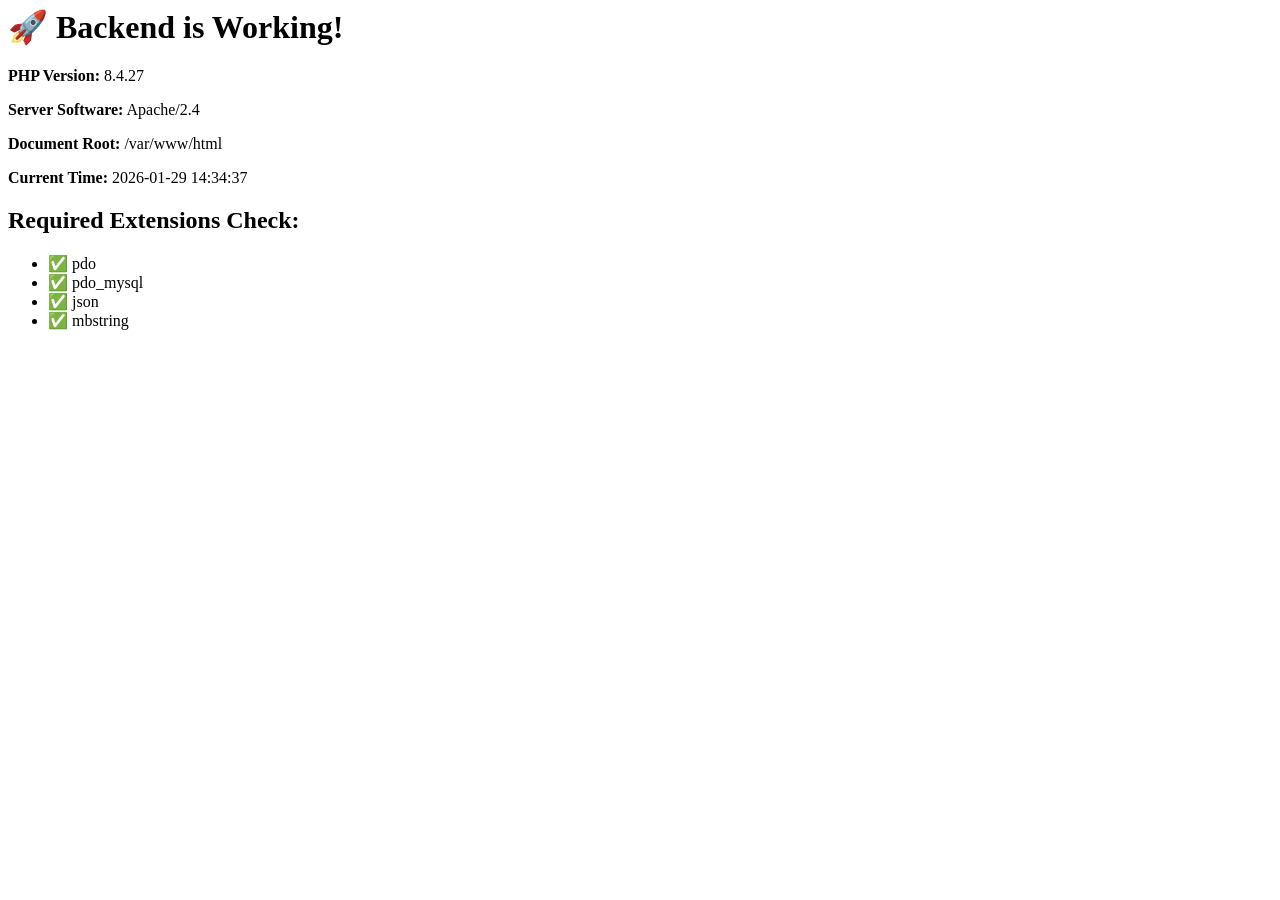
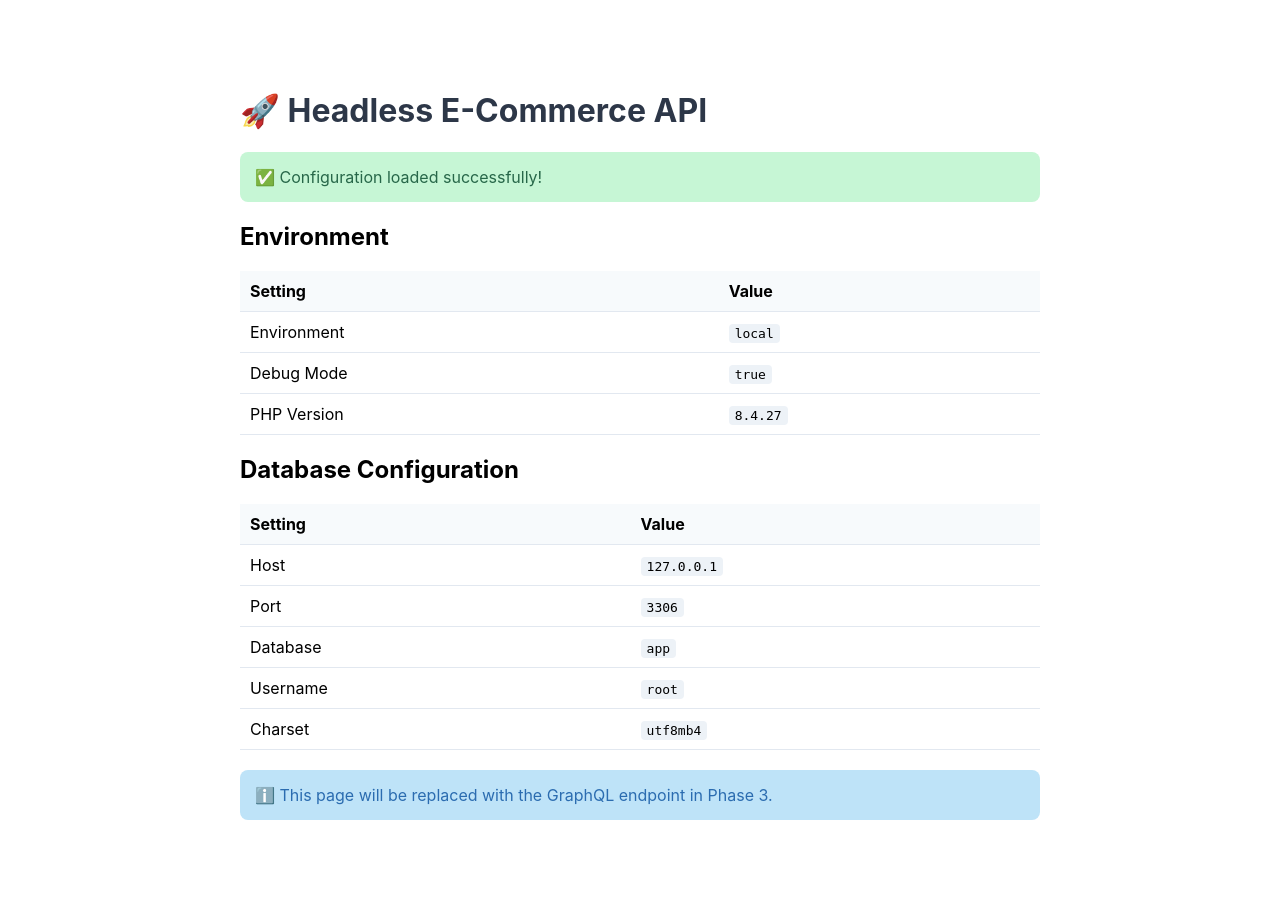
Before and after one commit to ertancurr1/headless-ecommerce-graphql, a PHP site: page / in a window 1280 px wide. Before the commit the page ends 330 px from the top, so only its background shows below. Run offline with PHP 8.4, Linux system fonts and the light colour scheme.

Commit message:
feat(backend): add environment and configuration system

```diff
--- /dev/null
+++ b/backend/config/app.php
@@ -0,0 +1,21 @@
+<?php
+
+declare(strict_types=1);
+
+/**
+ * Application Configuration
+ *
+ * General application settings.
+ */
+
+return [
+    'name'        => 'Headless E-Commerce API',
+    'environment' => env('APP_ENV', 'production'),
+    'debug'       => env('APP_DEBUG', false),
+    'url'         => env('APP_URL', 'http://localhost'),
+
+    'graphql' => [
+        'debug'    => env('GRAPHQL_DEBUG', false),
+        'endpoint' => '/graphql',
+    ],
+];
--- /dev/null
+++ b/backend/config/bootstrap.php
@@ -0,0 +1,86 @@
+<?php
+
+declare(strict_types=1);
+
+/**
+ * Application Bootstrap
+ *
+ * Loads environment variables and initializes configuration.
+ * This file should be included at the entry point of the application.
+ */
+
+// Prevent direct access
+if (!defined('APP_ROOT')) {
+    define('APP_ROOT', dirname(__DIR__));
+}
+
+/**
+ * Load environment variables from .env file
+ */
+function loadEnv(string $path): void
+{
+    if (!file_exists($path)) {
+        throw new RuntimeException(
+            ".env file not found at: {$path}\n" .
+            "Please copy .env.example to .env and configure your settings."
+        );
+    }
+
+    $lines = file($path, FILE_IGNORE_NEW_LINES | FILE_SKIP_EMPTY_LINES);
+
+    foreach ($lines as $line) {
+        // Skip comments
+        if (str_starts_with(trim($line), '#')) {
+            continue;
+        }
+
+        // Parse KEY=value pairs
+        if (str_contains($line, '=')) {
+            [$key, $value] = explode('=', $line, 2);
+            $key = trim($key);
+            $value = trim($value);
+
+            // Remove quotes if present
+            $value = trim($value, '"\'');
+
+            // Set environment variable if not already set
+            if (!isset($_ENV[$key])) {
+                $_ENV[$key] = $value;
+                putenv("{$key}={$value}");
+            }
+        }
+    }
+}
+
+/**
+ * Get environment variable with optional default
+ */
+function env(string $key, mixed $default = null): mixed
+{
+    $value = $_ENV[$key] ?? getenv($key) ?: $default;
+
+    // Convert string booleans
+    if (is_string($value)) {
+        $lowered = strtolower($value);
+        if ($lowered === 'true') return true;
+        if ($lowered === 'false') return false;
+        if ($lowered === 'null') return null;
+    }
+
+    return $value;
+}
+
+// Load environment variables
+loadEnv(APP_ROOT . '/.env');
+
+// Set error reporting based on environment
+if (env('APP_DEBUG', false)) {
+    error_reporting(E_ALL);
+    ini_set('display_errors', '1');
+} else {
+    error_reporting(0);
+    ini_set('display_errors', '0');
+}
+
+// Set default timezone
+date_default_timezone_set('UTC');
--- /dev/null
+++ b/backend/config/database.php
@@ -0,0 +1,25 @@
+<?php
+
+declare(strict_types=1);
+
+/**
+ * Database Configuration
+ *
+ * Returns database connection settings from environment variables.
+ */
+
+return [
+    'host'     => env('DB_HOST', 'localhost'),
+    'port'     => (int) env('DB_PORT', 3306),
+    'database' => env('DB_DATABASE', 'headless_ecommerce'),
+    'username' => env('DB_USERNAME', 'root'),
+    'password' => env('DB_PASSWORD', ''),
+    'charset'  => env('DB_CHARSET', 'utf8mb4'),
+
+    // PDO options for robust connections
+    'options'  => [
+        PDO::ATTR_ERRMODE            => PDO::ERRMODE_EXCEPTION,
+        PDO::ATTR_DEFAULT_FETCH_MODE => PDO::FETCH_ASSOC,
+        PDO::ATTR_EMULATE_PREPARES   => false,
+    ],
+];
--- a/backend/index.php
+++ b/backend/index.php
@@ -3,27 +3,97 @@
 declare(strict_types=1);
 
 /**
- * Backend Entry Point - Test File
- * This file verifies that Apache and PHP are working correctly.
- * Will be replaced with the actual GraphQL endpoint later.
+ * Application Entry Point
+ *
+ * This is the main entry point for the backend API.
+ * All requests are routed through this file.
  */
 
-// Display PHP configuration for verification
-echo "<h1>🚀 Backend is Working!</h1>";
-echo "<p><strong>PHP Version:</strong> " . PHP_VERSION . "</p>";
-echo "<p><strong>Server Software:</strong> " . $_SERVER['SERVER_SOFTWARE'] . "</p>";
-echo "<p><strong>Document Root:</strong> " . $_SERVER['DOCUMENT_ROOT'] . "</p>";
-echo "<p><strong>Current Time:</strong> " . date('Y-m-d H:i:s') . "</p>";
+// Load bootstrap (environment, config, autoloader)
+require_once __DIR__ . '/config/bootstrap.php';
+require_once __DIR__ . '/vendor/autoload.php';
 
-// Verify required PHP extensions for our project
-echo "<h2>Required Extensions Check:</h2>";
-echo "<ul>";
+// Load configurations
+$appConfig = require __DIR__ . '/config/app.php';
+$dbConfig = require __DIR__ . '/config/database.php';
 
-$requiredExtensions = ['pdo', 'pdo_mysql', 'json', 'mbstring'];
+// For now, display configuration status (will be replaced with GraphQL endpoint)
+?>
+<!DOCTYPE html>
+<html lang="en">
+<head>
+    <meta charset="UTF-8">
+    <meta name="viewport" content="width=device-width, initial-scale=1.0">
+    <title><?= htmlspecialchars($appConfig['name']) ?></title>
+    <style>
+        body { font-family: -apple-system, BlinkMacSystemFont, "Segoe UI", Roboto, sans-serif; max-width: 800px; margin: 50px auto; padding: 20px; }
+        h1 { color: #2d3748; }
+        .status { padding: 15px; border-radius: 8px; margin: 10px 0; }
+        .success { background: #c6f6d5; color: #276749; }
+        .info { background: #bee3f8; color: #2b6cb0; }
+        table { width: 100%; border-collapse: collapse; margin: 20px 0; }
+        th, td { padding: 10px; text-align: left; border-bottom: 1px solid #e2e8f0; }
+        th { background: #f7fafc; }
+        code { background: #edf2f7; padding: 2px 6px; border-radius: 4px; }
+    </style>
+</head>
+<body>
+    <h1>🚀 <?= htmlspecialchars($appConfig['name']) ?></h1>
 
-foreach ($requiredExtensions as $ext) {
-    $status = extension_loaded($ext) ? '✅' : '❌';
-    echo "<li>{$status} {$ext}</li>";
-}
+    <div class="status success">
+        ✅ Configuration loaded successfully!
+    </div>
 
-echo "</ul>";
+    <h2>Environment</h2>
+    <table>
+        <tr>
+            <th>Setting</th>
+            <th>Value</th>
+        </tr>
+        <tr>
+            <td>Environment</td>
+            <td><code><?= htmlspecialchars($appConfig['environment']) ?></code></td>
+        </tr>
+        <tr>
+            <td>Debug Mode</td>
+            <td><code><?= $appConfig['debug'] ? 'true' : 'false' ?></code></td>
+        </tr>
+        <tr>
+            <td>PHP Version</td>
+            <td><code><?= PHP_VERSION ?></code></td>
+        </tr>
+    </table>
+
+    <h2>Database Configuration</h2>
+    <table>
+        <tr>
+            <th>Setting</th>
+            <th>Value</th>
+        </tr>
+        <tr>
+            <td>Host</td>
+            <td><code><?= htmlspecialchars($dbConfig['host']) ?></code></td>
+        </tr>
+        <tr>
+            <td>Port</td>
+            <td><code><?= $dbConfig['port'] ?></code></td>
+        </tr>
+        <tr>
+            <td>Database</td>
+            <td><code><?= htmlspecialchars($dbConfig['database']) ?></code></td>
+        </tr>
+        <tr>
+            <td>Username</td>
+            <td><code><?= htmlspecialchars($dbConfig['username']) ?></code></td>
+        </tr>
+        <tr>
+            <td>Charset</td>
+            <td><code><?= htmlspecialchars($dbConfig['charset']) ?></code></td>
+        </tr>
+    </table>
+
+    <div class="status info">
+        ℹ️ This page will be replaced with the GraphQL endpoint in Phase 3.
+    </div>
+</body>
+</html>
```
Also changed, not shown: 1 other file.
